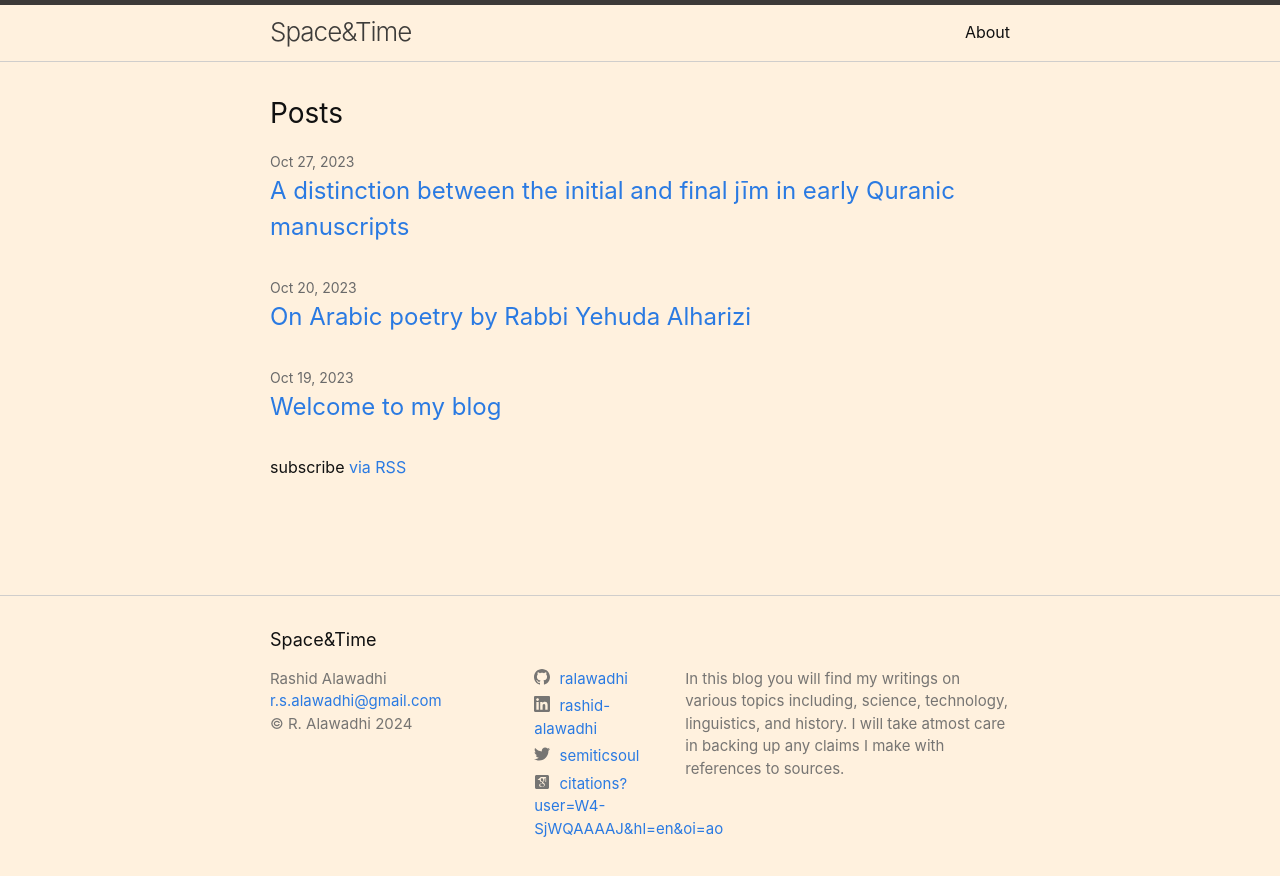
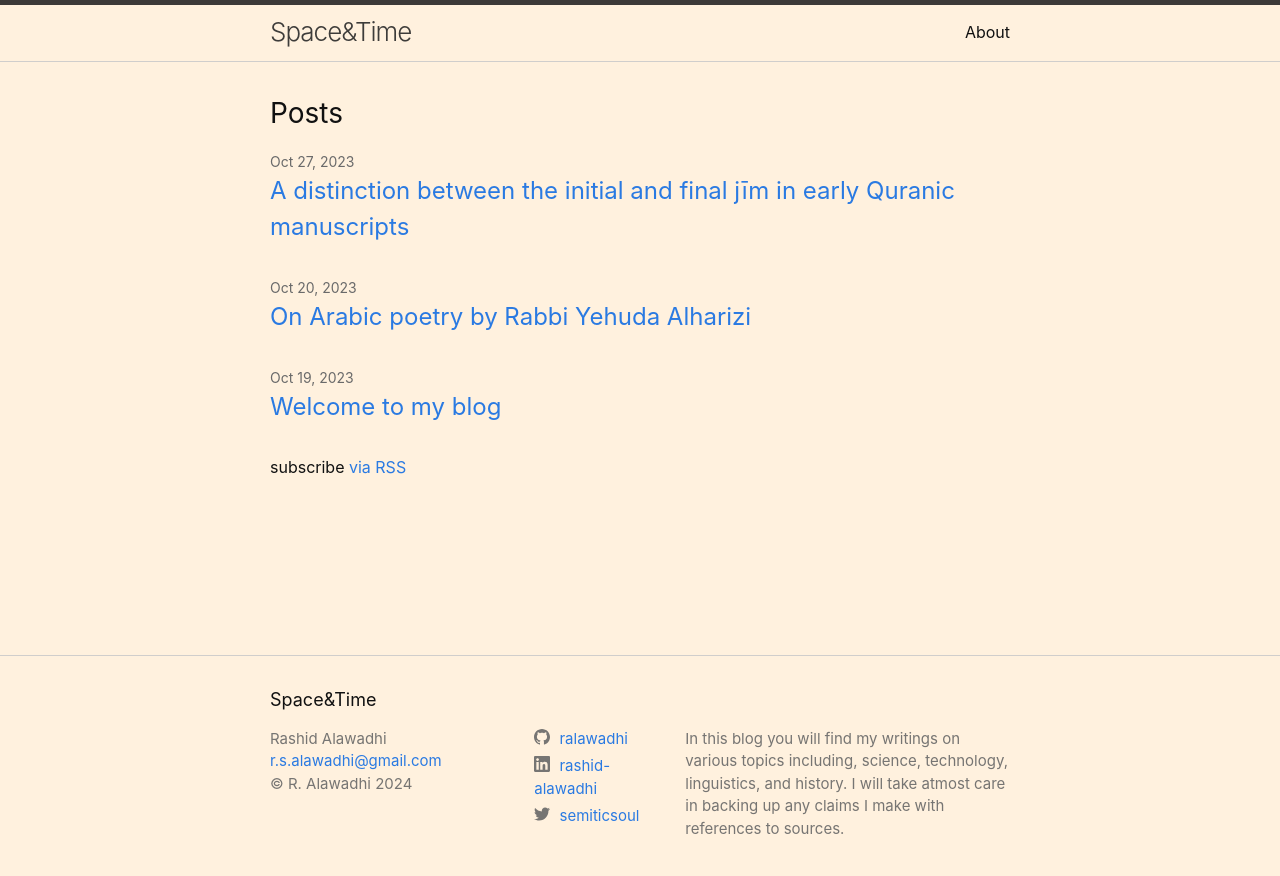
Before and after one commit to PointTensor/pointtensor.github.io, a Jekyll site: the page built from index.markdown, in a window 1280 px wide. Shown: the top 876 px of the page. Built offline with Jekyll 4.4.1, drawn with Linux system fonts in a browser that asks for light colours; some of the changed lines change nothing that is shown.

Commit message:
Update _config.yml

```diff
--- a/_config.yml
+++ b/_config.yml
@@ -39,7 +39,7 @@
 # copyright: Company name, Inc.
 copyright: "R. Alawadhi"
 
-scholar_username: citations?user=W4-SjWQAAAAJ&hl=en&oi=ao
+# scholar_username: citations?user=W4-SjWQAAAAJ&hl=en&oi=ao
 
 title-logo: /images/title-logo.png
 
```
